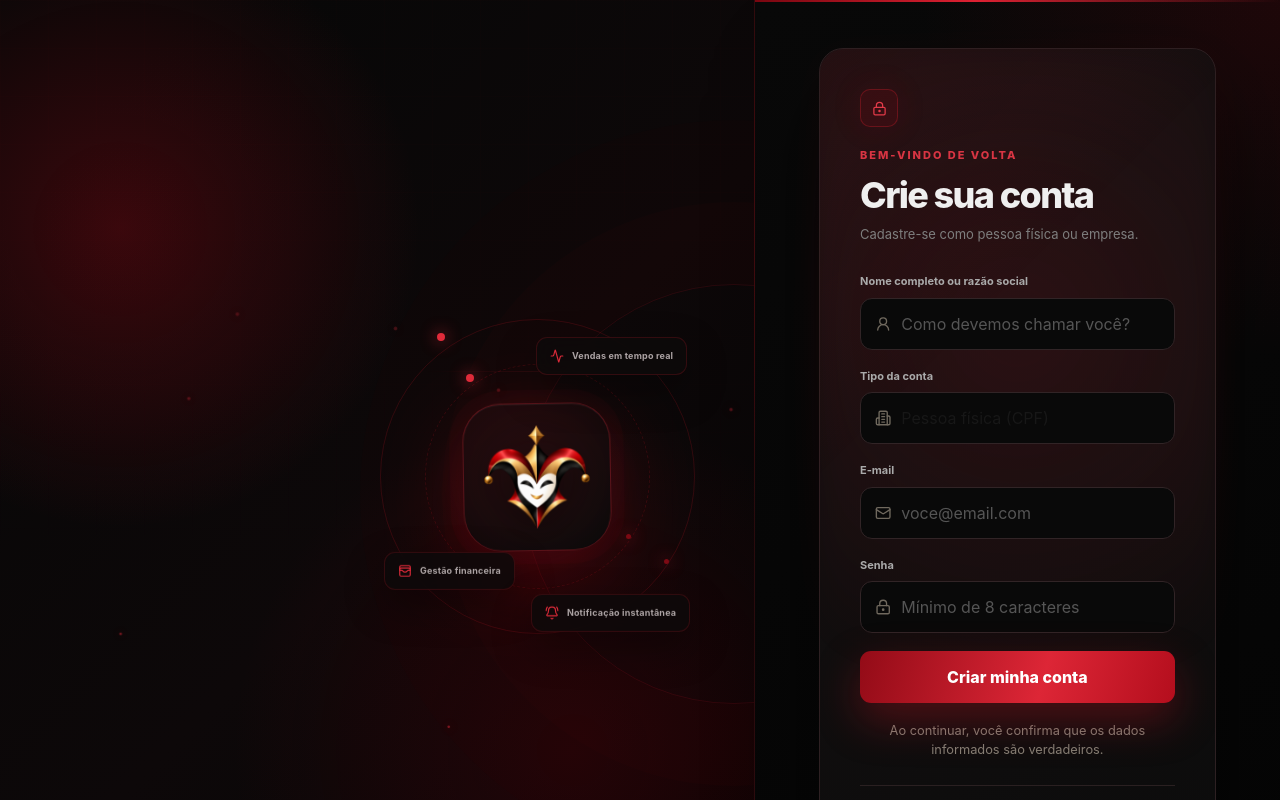
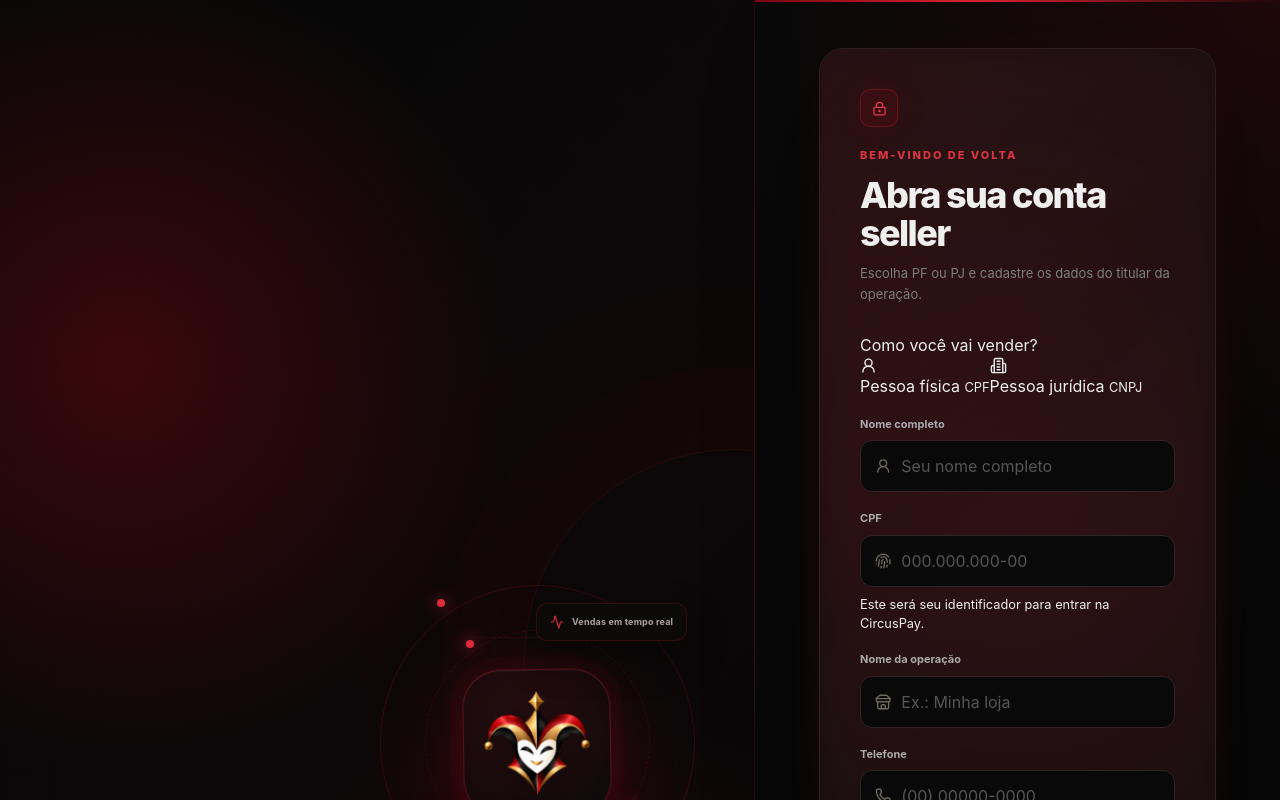
Before and after one commit to lipewpgit/CircusPay, a Next.js app: page /cadastro in a window 1280 px wide. Shown: the top 800 px of the page. Built offline with nearby package versions, Linux system fonts and the light colour scheme.

Commit message:
Atualiza app/cadastro/page.tsx para cadastro seller

```diff
--- a/app/cadastro/page.tsx
+++ b/app/cadastro/page.tsx
@@ -1,22 +1,13 @@
 import Link from "next/link";
-import { Building2, LockKeyhole, Mail, UserRound } from "lucide-react";
-import { signUp } from "@/app/actions/auth";
 import { AuthShell } from "@/components/auth-shell";
-import { PendingSubmitButton } from "@/components/pending-submit-button";
+import { SellerSignupForm } from "@/components/seller-signup-form";
 
 export default async function RegisterPage({ searchParams }: { searchParams: Promise<Record<string, string | undefined>> }) {
   const query = await searchParams;
   return (
-    <AuthShell title="Crie sua conta" description="Cadastre-se como pessoa física ou empresa." footer={<>Já tem uma conta? <Link href="/login">Entrar</Link></>}>
+    <AuthShell title="Abra sua conta seller" description="Escolha PF ou PJ e cadastre os dados do titular da operação." footer={<>Já tem uma conta? <Link href="/login">Entrar</Link></>}>
       {query.erro && <div className="form-alert error">{query.erro}</div>}
-      <form action={signUp} className="auth-form">
-        <label><span>Nome completo ou razão social</span><div className="field"><UserRound size={18}/><input name="fullName" autoComplete="name" placeholder="Como devemos chamar você?" required /></div></label>
-        <label><span>Tipo da conta</span><div className="field"><Building2 size={18}/><select name="accountType" defaultValue="cpf"><option value="cpf">Pessoa física (CPF)</option><option value="cnpj">Pessoa jurídica (CNPJ)</option></select></div></label>
-        <label><span>E-mail</span><div className="field"><Mail size={18}/><input name="email" type="email" autoComplete="email" placeholder="voce@email.com" required /></div></label>
-        <label><span>Senha</span><div className="field"><LockKeyhole size={18}/><input name="password" type="password" autoComplete="new-password" placeholder="Mínimo de 8 caracteres" minLength={8} required /></div></label>
-        <PendingSubmitButton idleLabel="Criar minha conta" pendingLabel="Criando sua conta..." />
-        <small className="terms">Ao continuar, você confirma que os dados informados são verdadeiros.</small>
-      </form>
+      <SellerSignupForm />
     </AuthShell>
   );
 }
```
